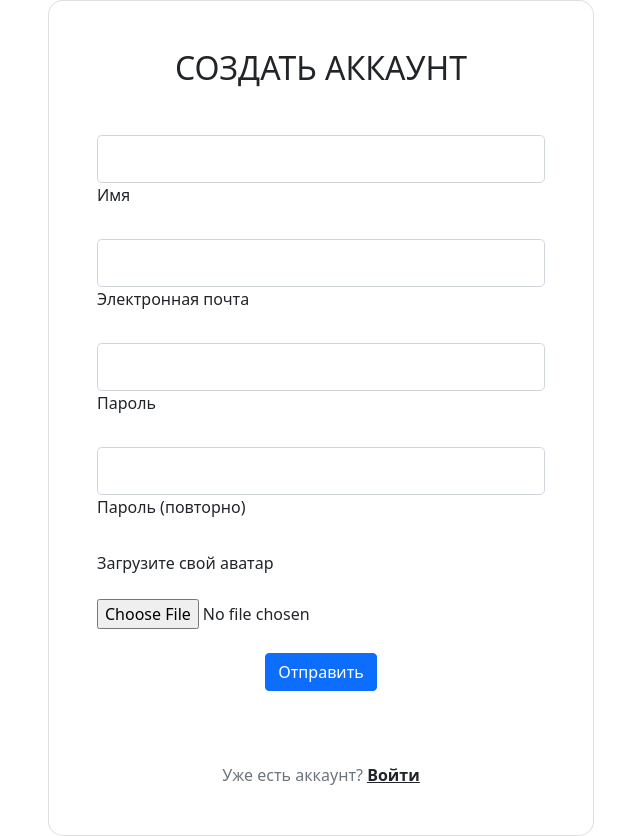
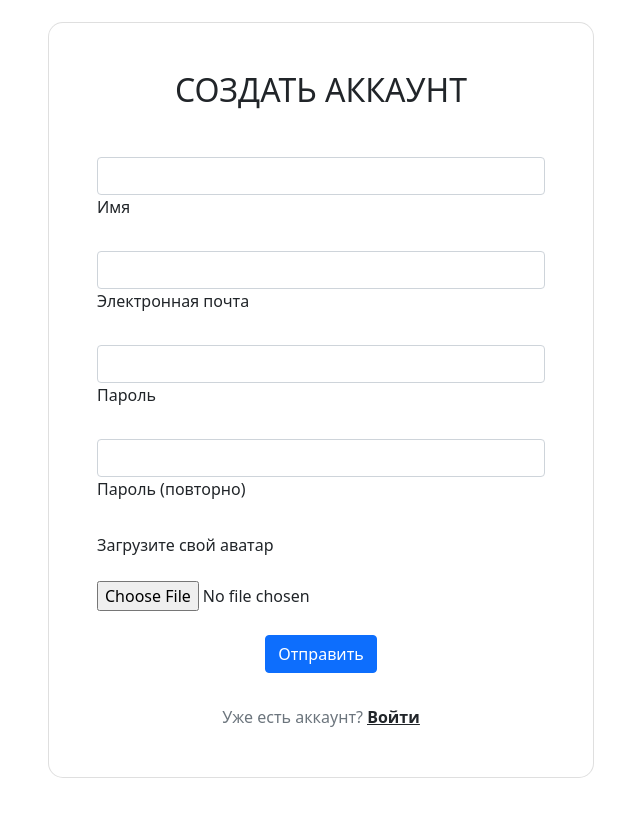
Before and after one commit to RuslanMGN174/hw-knyazev, a PHP site: page /my-site/app/php/registration.php in a window 1280 px wide. Shown: the whole page, without its empty margins (319-959 px from the left). After the commit the page ends 778 px from the top, so only its background shows below. Run offline with PHP 8.4, Linux system fonts and the light colour scheme.

Commit message:
some fix in html

```diff
--- a/my-site/app/php/authorization.php
+++ b/my-site/app/php/authorization.php
@@ -63,7 +63,9 @@ if (isset($_GET["act"])) {
                             <h2 class="text-uppercase text-center mb-5">Авторизация</h2>
 
                             <form action="" method="post">
+
                                 <span class="text-center" style="color: red"><?php echo $authStatus ?></span>
+
                                 <div class="form-outline mb-4">
                                     <input type="text" id="email" class="form-control" name="email" required
                                            value="<?php echo $emailValue ?>"/>
@@ -77,7 +79,6 @@ if (isset($_GET["act"])) {
                                 </div>
 
                                 <div class="row mb-4">
-
                                     <div class="col">
                                         <a href="forgotPass.php">Забыли пароль?</a>
                                     </div>
--- a/my-site/app/php/connect.php
+++ b/my-site/app/php/connect.php
@@ -1,7 +1,6 @@
 <?php
 
 class Connect {
-    private static string $link = "";
 
     public static function getLink() {
         $link = mysqli_connect("127.0.0.1", "Knyazev_stud", "root", "fact_hw");
--- a/my-site/app/php/registration.php
+++ b/my-site/app/php/registration.php
@@ -63,28 +63,22 @@ if ($_FILES && $_FILES["avatar"]["error"] == UPLOAD_ERR_OK) {
                             <form action="" enctype="multipart/form-data" method="post">
 
                                 <div class="form-outline mb-4">
-                                    <input type="text" name="userName" id="userName"
-                                           class="form-control form-control-lg"
-                                           required/>
+                                    <input type="text" name="userName" id="userName" class="form-control" required/>
                                     <label class="form-label" for="userName">Имя</label>
                                 </div>
 
                                 <div class="form-outline mb-4">
-                                    <input type="text" name="email" id="email" class="form-control form-control-lg"
-                                           required/>
+                                    <input type="text" name="email" id="email" class="form-control" required/>
                                     <label class="form-label" for="email">Электронная почта</label>
                                 </div>
 
                                 <div class="form-outline mb-4">
-                                    <input type="password" name="password" id="password"
-                                           class="form-control form-control-lg"
-                                           required/>
+                                    <input type="password" name="password" id="password" class="form-control" required/>
                                     <label class="form-label" for="password">Пароль</label>
                                 </div>
 
                                 <div class="form-outline mb-4">
-                                    <input type="password" id="passRepeat" class="form-control form-control-lg"
-                                           required/>
+                                    <input type="password" id="passRepeat" class="form-control" required/>
                                     <label class="form-label" for="passRepeat">Пароль (повторно)</label>
                                 </div>
 
@@ -100,9 +94,8 @@ if ($_FILES && $_FILES["avatar"]["error"] == UPLOAD_ERR_OK) {
                                     <input type="submit" class="btn btn-primary btn-block mb-4" value="Отправить">
                                 </div>
 
-                                <p class="text-center text-muted mt-5 mb-0">Уже есть аккаунт? <a
-                                            href="authorization.php"
-                                            class="fw-bold text-body"><u>Войти</u></a></p>
+                                <p class="text-center text-muted mt-2 mb-0">Уже есть аккаунт?
+                                    <a href="authorization.php" class="fw-bold text-body"><u>Войти</u></a></p>
 
                             </form>
 
```
